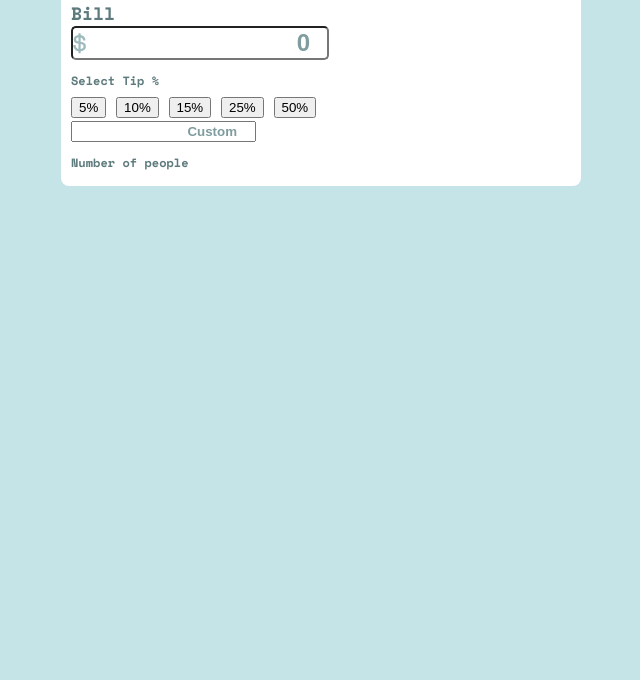
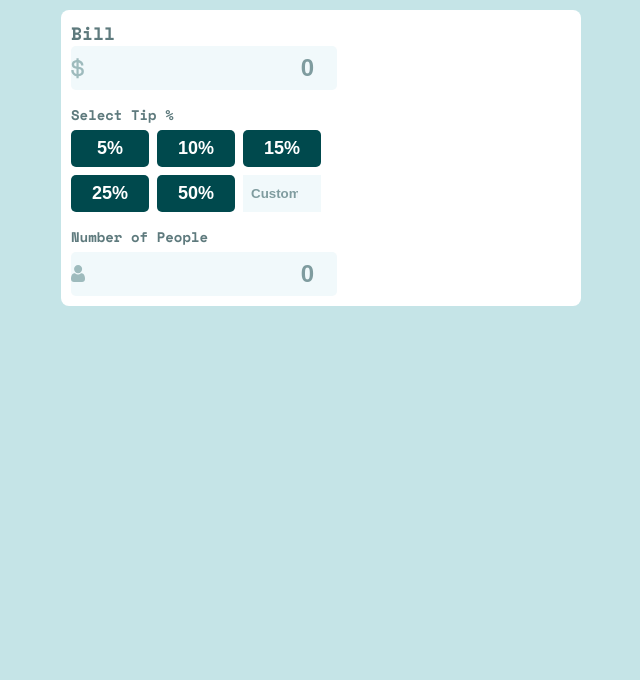
Before and after one commit to BuhleMtshali/tip-spliter-calculator, a plain HTML site: page index.html in a window 1280 px wide. Shown: the part 120-800 px from the top of the page, without its empty margins (319-959 px from the left). Drawn offline with nearby package versions, Linux system fonts and the light colour scheme.

Commit message:
updated the stylesheet

```diff
--- a/index.html
+++ b/index.html
@@ -34,7 +34,8 @@
           <button>50%</button>
           <input type="number" id="custom-input" placeholder="Custom" />
         </div>
-        <p>Number of people</p>
+        <p>Number of People</p>
+        <input type="number" id="total-people-input" placeholder="0" />
       </div>
       <div class="right-container"></div>
       <!-- end of container div -->
--- a/style.css
+++ b/style.css
@@ -6,7 +6,7 @@
 }
 
 body {
-  margin: 0;
+  margin: 50px auto;
   font-family: "Space Mono", monospace;
   background-color: var(--bg-color);
 }
@@ -19,13 +19,17 @@ body {
   width: 500px;
   border-radius: 8px;
   padding: 10px;
-  margin-top: 50px;
+  margin-top: 20px;
 }
 
 .left-container {
   width: 50%;
 }
-
+input {
+  border: none;
+  background-color: #f1f9fb;
+  padding: 8px;
+}
 label {
   display: block;
 }
@@ -39,6 +43,18 @@ label {
   font-size: 24px;
   border-radius: 5px;
 }
+
+#total-people-input {
+  background-image: url(img/icon-person.svg);
+  background-repeat: no-repeat;
+  background-position: left center;
+  background-size: 14px;
+  text-align: right;
+  width: 100%;
+  font-size: 24px;
+  border-radius: 5px;
+}
+
 ::placeholder {
   text-align: right;
   color: var(--input-bg);
@@ -46,15 +62,38 @@ label {
 }
 .buttons-container {
   width: 100%;
+  display: grid;
+  grid-template-columns: repeat(3, 1fr);
+  gap: 8px;
+}
+button {
+  background-color: var(--dark-cyan);
+  color: white;
+  font-weight: 700;
+  font-size: 18px;
+  border-radius: 5px;
+  border: none;
+}
+.buttons-container button,
+.buttons-container input {
+  width: 100%;
+  padding: 8px;
+  box-sizing: border-box; /* Ensure padding is included in width */
+}
+.buttons-container::placeholder {
+  font-size: 12px;
 }
 p {
   color: hsl(186, 14%, 43%);
   font-weight: 700;
   margin-bottom: 5px;
-  font-size: 12px;
+  font-size: 14px;
 }
 label {
   font-size: 18px;
   color: hsl(186, 14%, 43%);
   font-weight: 700;
 }
+*:focus {
+  outline: 3px solid hsl(172, 67%, 45%);
+}
```
